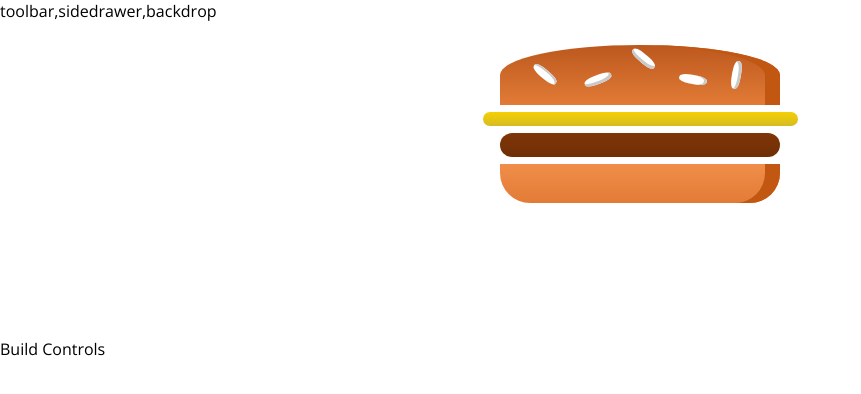
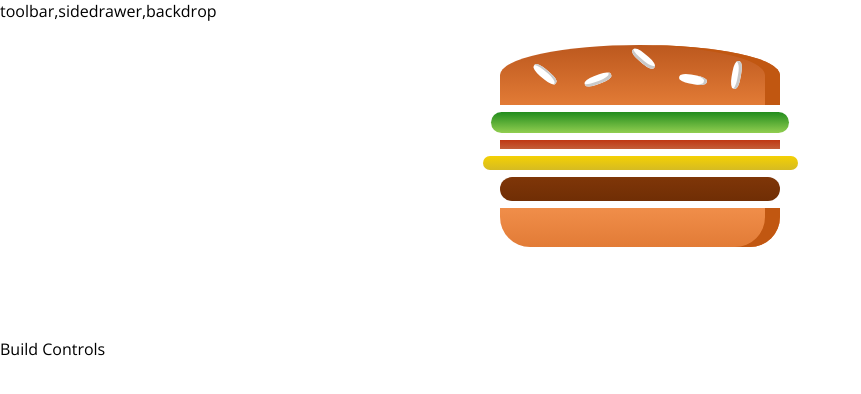
Before and after one commit to anukulSaini/BurgerBuilder-2, a React app in the folder burger-builder-2/: page / in a window 1280 px wide. Shown: the top 394 px of the page, without its empty margins (0-861 px from the left). Built offline with nearby package versions, Linux system fonts and the light colour scheme.

Commit message:
dynamical burger

```diff
--- a/burger-builder-2/src/components/Burger/Burger.js
+++ b/burger-builder-2/src/components/Burger/Burger.js
@@ -4,11 +4,17 @@
 import Burgeringredient from './Burgeringredient/Burgeringredient';
 
 const burger = (props) =>{
+    const transformedIngredients = Object.keys(props.ingredients)
+    .map(igKey=>{
+        return[...Array(props.ingredients[igKey])].map((_,i)=>{
+            return<Burgeringredient key ={igKey + i} type={igKey} />
+        });
+    });
+    ;
     return(
         <div className={classes.Burger}>
             <Burgeringredient type="bread-top"/>
-            <Burgeringredient type="cheese"/>
-            <Burgeringredient type="meat"/>
+            {transformedIngredients}
             <Burgeringredient type="bread-bottom"/>
         </div>
     );
--- a/burger-builder-2/src/containers/BurgerBuilder/BurgerBuilder.js
+++ b/burger-builder-2/src/containers/BurgerBuilder/BurgerBuilder.js
@@ -3,9 +3,17 @@
 import Burger from '../../components/Burger/Burger';
 
 class BurgerBuilder extends Component {
+    state = {
+        ingredients:{
+            salad: 1,
+            bacon: 1,
+            cheese: 1,
+            meat: 1
+        }
+    }
     render() {
         return ( <Aux>
-            <Burger/>
+            <Burger ingredients = {this.state.ingredients}/>
             <div>Build Controls</div>
         </Aux>
         );
```
